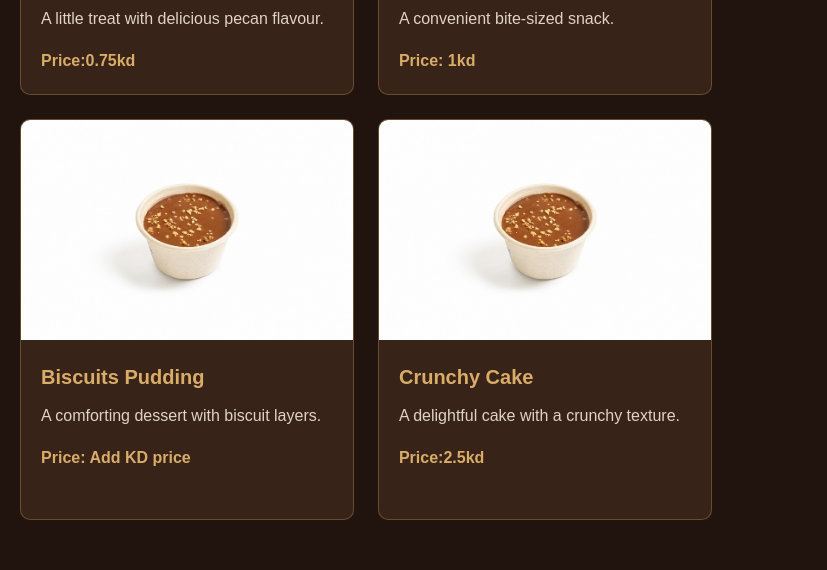
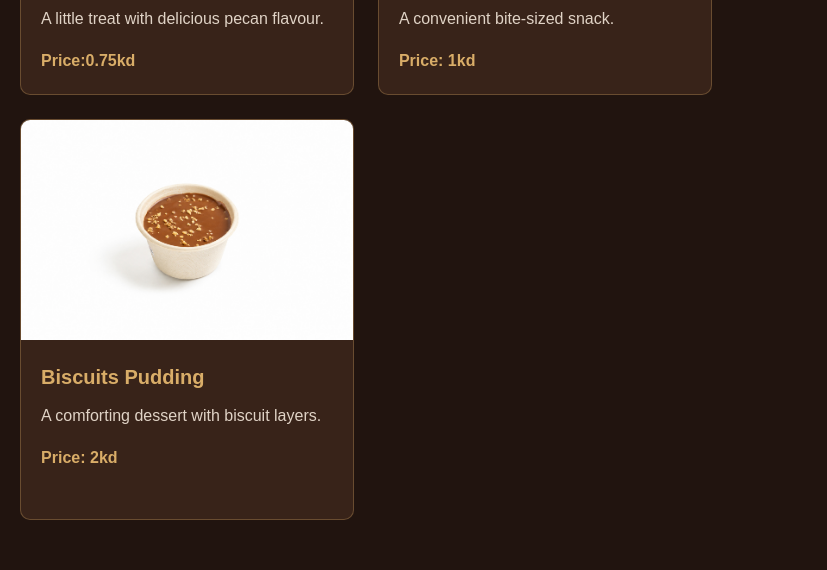
Before and after one commit to muckstein-dev/focus-cafe, a plain HTML site: page index.html in a window 1280 px wide. Shown: the part 3528-4098 px from the top of the page, 453-1280 px from the left. Drawn offline with Linux system fonts and the light colour scheme.

Commit message:
Update index.html

```diff
--- a/index.html
+++ b/index.html
@@ -214,16 +214,7 @@
                     <div class="product-info">
                         <h3>Biscuits Pudding</h3>
                         <p>A comforting dessert with biscuit layers.</p>
-                        <span class="product-price">Price: Add KD price</span>
-                    </div>
-                </article>
-
-                <article class="product-card">
-                    <img src="./biscuit%20pudding.jpg" alt="Crunchy Cake" loading="lazy">
-                    <div class="product-info">
-                        <h3>Crunchy Cake</h3>
-                        <p>A delightful cake with a crunchy texture.</p>
-                        <span class="product-price">Price:2.5kd</span>
+                        <span class="product-price">Price: 2kd</span>
                     </div>
                 </article>
 
```
